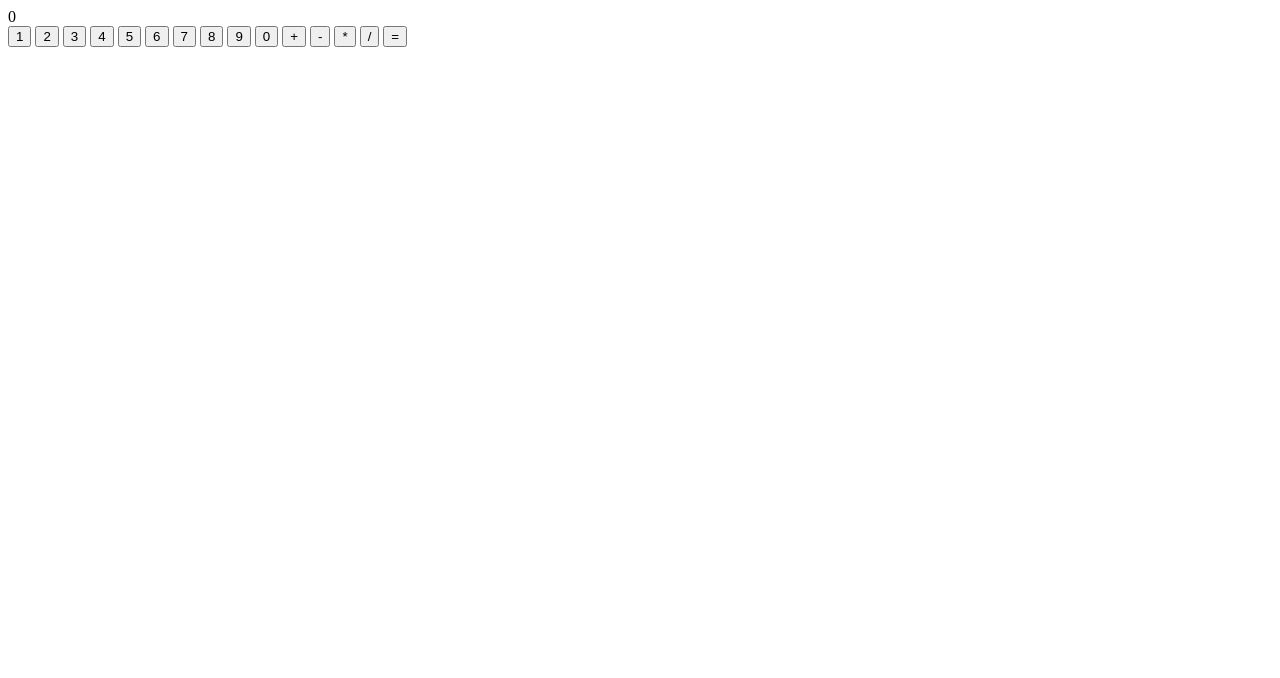
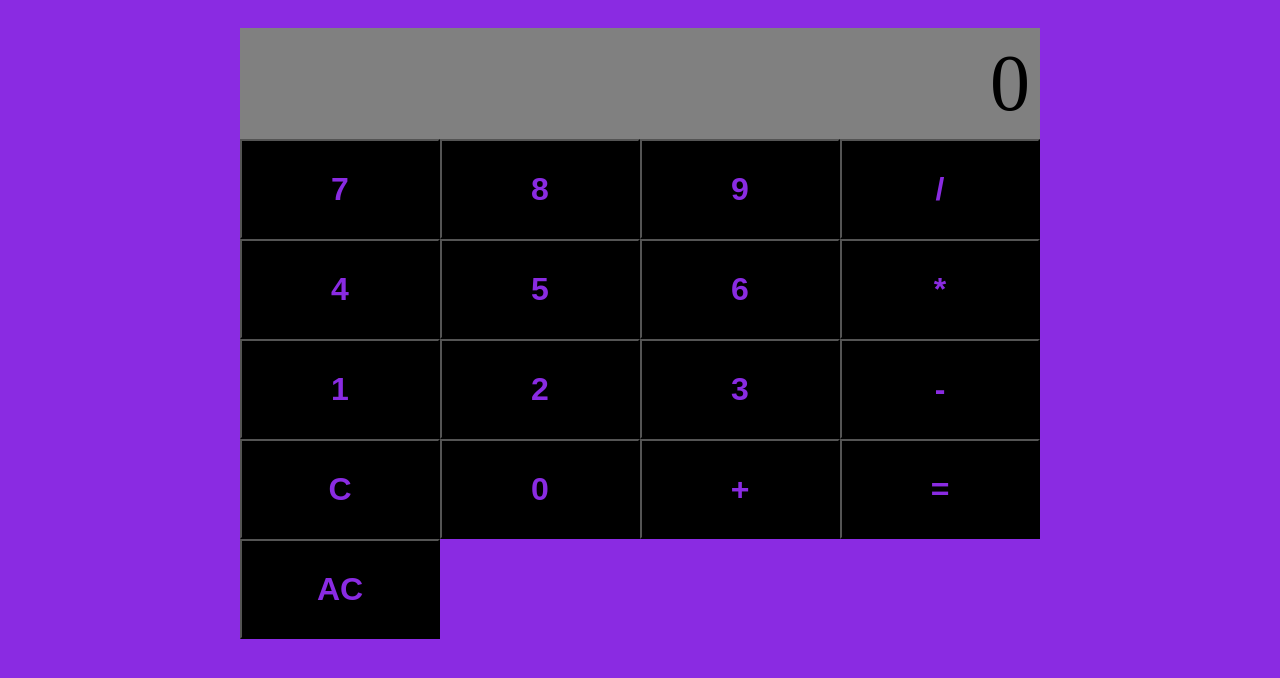
Before and after one commit to Awardz/calculator, a plain HTML site: page index.html in a window 1280 px wide. Drawn offline with Linux system fonts and the light colour scheme.

Commit message:
Added styling to the calculator as well as 2 new buttons C and AC.  Currently C and AC does not function.

```diff
--- a/index.html
+++ b/index.html
@@ -8,24 +8,48 @@
     <script src="javascript.js" defer></script>
 </head>
 <body>
+    <div class="container">
     <div class="display">0</div>
-    <button class="numbers" id="1">1</button>
-    <button class="numbers" id="2">2</button>
-    <button class="numbers" id="3">3</button>
-    <button class="numbers" id="4">4</button>
-    <button class="numbers" id="5">5</button>
-    <button class="numbers" id="6">6</button>
-    <button class="numbers" id="7">7</button>
-    <button class="numbers" id="8">8</button>
-    <button class="numbers" id="9">9</button>
-    <button class="numbers" id="0">0</button>
+    <div class="calculator">
+        <div class="row">
+            <button class="numbers" id="7">7</button>
+            <button class="numbers" id="8">8</button>
+            <button class="numbers" id="9">9</button>
+            <button class="operators" id="/">/</button>
+        </div>
 
-    <button class="operators" id="+">+</button>
-    <button class="operators" id="-">-</button>
-    <button class="operators" id="*">*</button>
-    <button class="operators" id="/">/</button>
 
-    <button id="equal">=</button>
+        <div class="row">
+            <button class="numbers" id="4">4</button>
+            <button class="numbers" id="5">5</button>
+            <button class="numbers" id="6">6</button>
+            <button class="operators" id="*">*</button>
+        </div>
+
+        <div class="row">
+            <button class="numbers" id="1">1</button>
+            <button class="numbers" id="2">2</button>
+            <button class="numbers" id="3">3</button>
+            <button class="operators" id="-">-</button>
+        </div>
+
+
+        <div class="row" id="row3">
+            <button id="clear">C</button>
+            <button class="numbers" id="0">0</button>
+            <button class="operators" id="+">+</button>
+            <button id="equal">=</button>
+        </div>
+
+
+        <div class="row">
+
+            <button id="allclear">AC</button>
+        </div>
+
+    </div>
+
+    </div>
 
 
 </body>
--- a/style.css
+++ b/style.css
@@ -0,0 +1,37 @@
+.container
+{
+    display: flex;
+    flex-direction: column;
+    justify-content: center;
+    align-items: center;
+}
+
+body
+{
+    background: blueviolet;
+}
+
+.display
+{
+    margin-top: 20px;
+    font-size: 80px;
+    background: grey;
+    padding: 10px;
+    width: 780px;
+    text-align: right;
+}
+
+button
+{
+    height: 100px;
+    width: 200px;
+    background: black;
+    color: blueviolet;
+    font-size: xx-large;
+    font-weight: bolder;
+}
+
+.row
+{
+    display: flex;
+}
```
